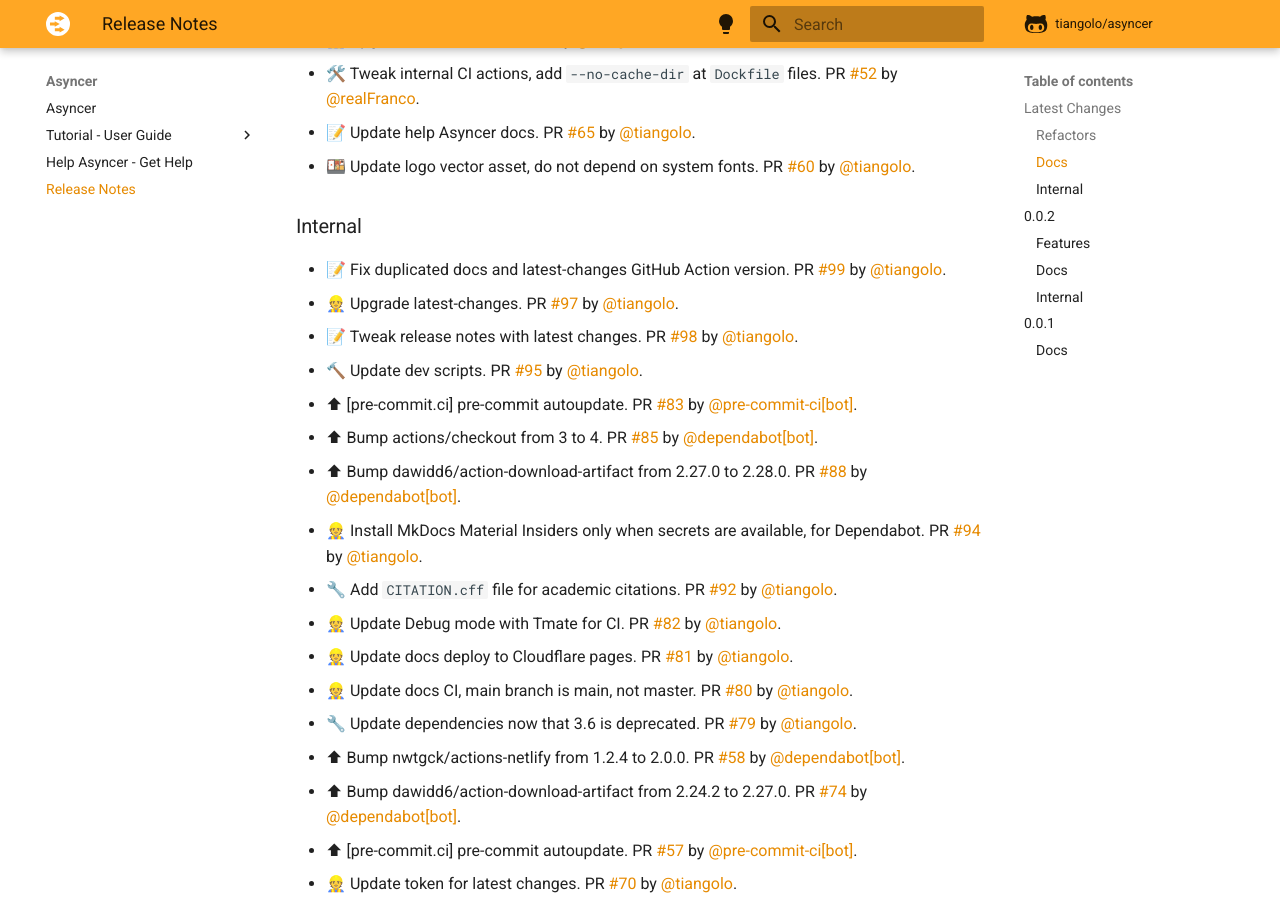
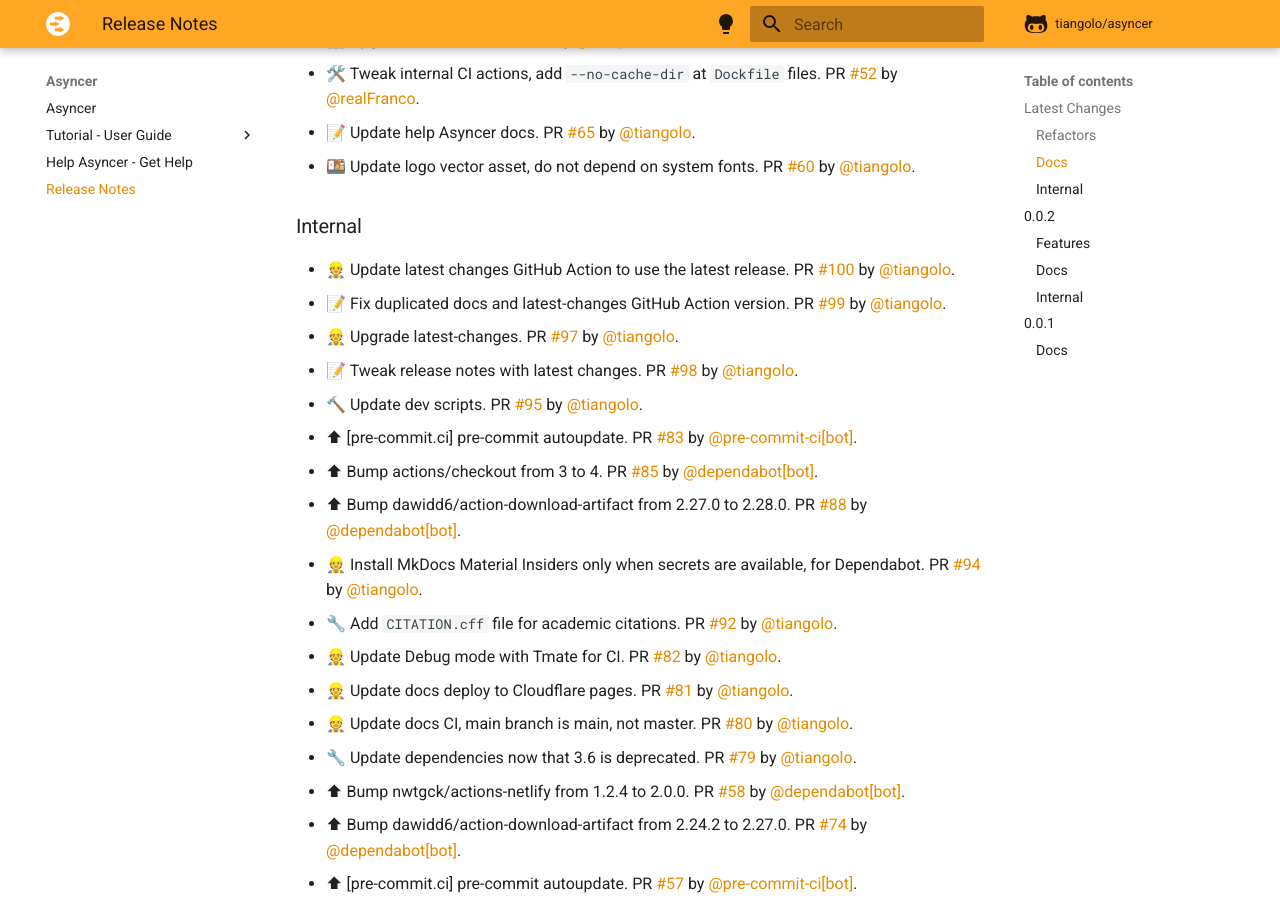
Before and after one commit to balintfrankas/fastapi-asyncer, an MkDocs documentation site: the page built from docs/release-notes.md, in a window 1280 px wide and 900 px high, scrolled down 353 px. Built offline with MkDocs 1.6.1 and Material for MkDocs 9.7.7, drawn with Linux system fonts in a browser that asks for light colours; comment, search, counter and statistics services are not loaded.

Commit message:
📝 Update release notes

```diff
--- a/docs/release-notes.md
+++ b/docs/release-notes.md
@@ -15,6 +15,7 @@
 
 ### Internal
 
+* 👷 Update latest changes GitHub Action to use the latest release. PR [#100](https://github.com/tiangolo/asyncer/pull/100) by [@tiangolo](https://github.com/tiangolo).
 * 📝 Fix duplicated docs and latest-changes GitHub Action version. PR [#99](https://github.com/tiangolo/asyncer/pull/99) by [@tiangolo](https://github.com/tiangolo).
 * 👷 Upgrade latest-changes. PR [#97](https://github.com/tiangolo/asyncer/pull/97) by [@tiangolo](https://github.com/tiangolo).
 * 📝 Tweak release notes with latest changes. PR [#98](https://github.com/tiangolo/asyncer/pull/98) by [@tiangolo](https://github.com/tiangolo).
```
